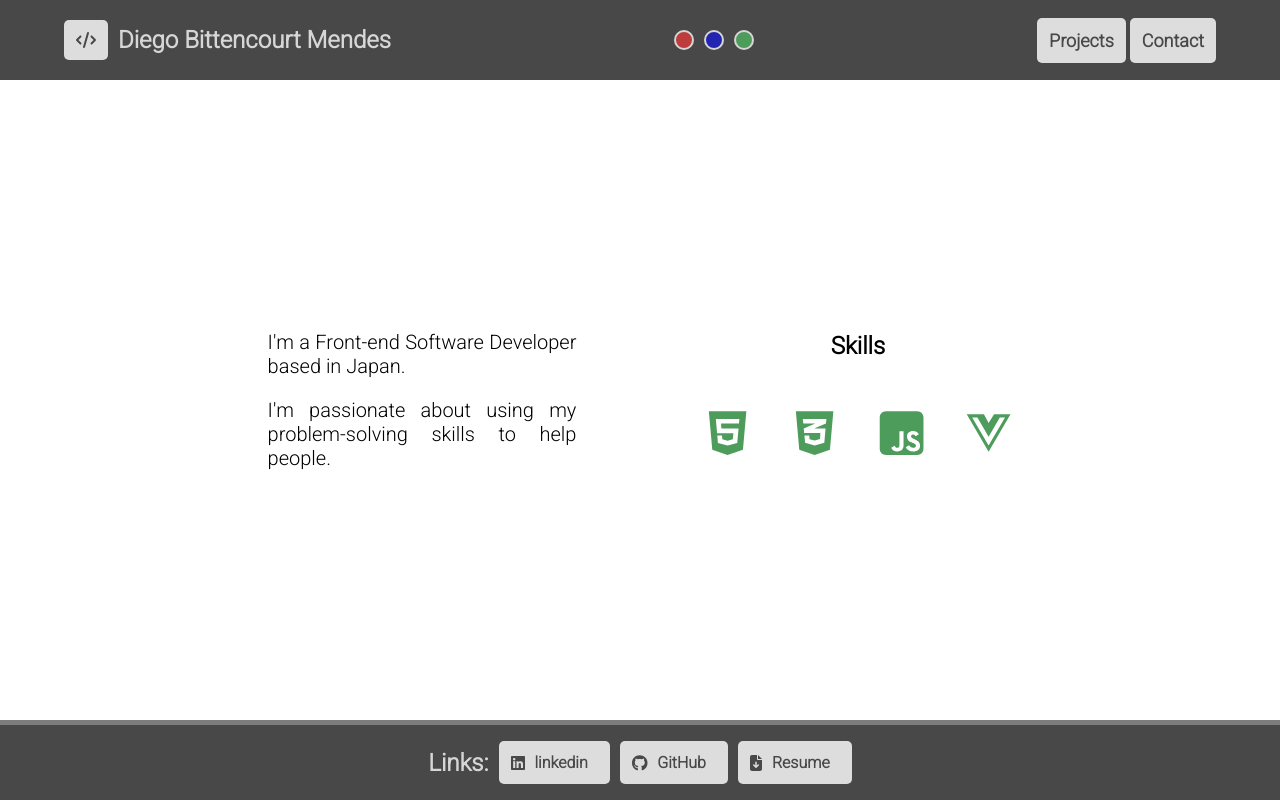
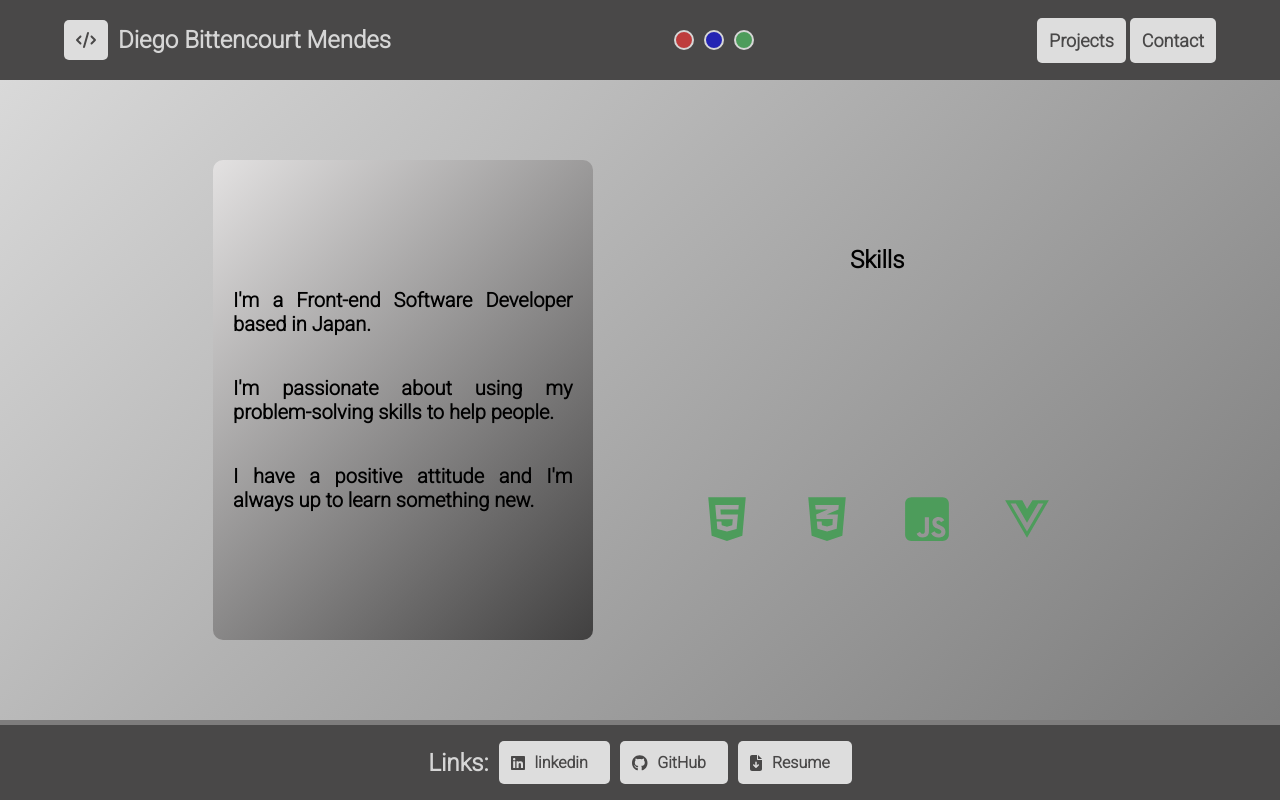
Before and after one commit to Diego-Bittencourt/portfolio_page, a Vue app: page / in a window 1280 px wide. Built offline with nearby package versions, Linux system fonts and the light colour scheme.

Commit message:
STYLE - add front painel and body bkground

```diff
--- a/src/App.vue
+++ b/src/App.vue
@@ -64,6 +64,7 @@ html {
 
 body {
   font-size: 1.6rem;
+  background-image: linear-gradient(135deg, rgb(221, 221, 221), rgb(119, 119, 119));
 }
 
 section {
@@ -71,7 +72,7 @@ section {
   width: 95%;
   max-width: 1000px;
   margin: 0 auto;
-  padding: 5vh 5vw;
+  padding: 5vh 2vw;
   display: flex;
   align-items: center;
 }
--- a/src/components/UI/BaseButton.vue
+++ b/src/components/UI/BaseButton.vue
@@ -1,5 +1,5 @@
 <template>
-  <button v-if="button" :class="color">
+  <button v-if="button" :class="color" class="simplebutton">
     <slot></slot>
   </button>
   <router-link v-if="link" :to="to" :class="color">
@@ -64,6 +64,12 @@ button {
   padding: 1rem;
 }
 
+.simplebutton {
+  background-color: #fff;
+  border-color: #444;
+  box-shadow: 3px 3px 5px 0px #0e0d0d7e;
+}
+
 button:hover,
 a:hover {
   background-color: #494848;
--- a/src/components/UI/BaseCard.vue
+++ b/src/components/UI/BaseCard.vue
@@ -28,6 +28,7 @@ export default {
     transition: 0.3s;
     border-radius: 10px;
     cursor: default;
+    background-color: #ddd;
 }
 
 .blue:hover {
--- a/src/pages/FrontPainel.vue
+++ b/src/pages/FrontPainel.vue
@@ -1,12 +1,16 @@
 <template>
   <div class="frontpainelwrapper">
-    <div class="description frontcard">
+    <div class="frontcard" :class="bkgroundcolor">
+      <div class="descriptiontext">
       <p>I'm a Front-end Software Developer based in Japan.</p>
       <p>
         I'm passionate about using my problem-solving skills to help people.
       </p>
+      <p>I have a positive attitude and I'm always up to learn something new.</p>
     </div>
-    <div class="animation frontcard">
+    <div class="graylayer"></div>
+    </div>
+    <div class="skillsbox frontcard">
       <h2>Skills</h2>
       <ul>
         <li :class="color">
@@ -38,6 +42,11 @@ export default {
       color: this.color,
     };
   },
+  computed: {
+    bkgroundcolor () {
+      return this.color.value + "card" + " " + "description";
+     }
+  }
 };
 </script>
 
@@ -48,7 +57,8 @@ export default {
   align-items: center;
   justify-content: space-around;
   flex-wrap: wrap;
-  height: 100%;
+  height: 60vh;
+  width: 100%;
 }
 
 ul {
@@ -67,6 +77,14 @@ h5 {
   font-size: 1.5rem;
   text-align: center;
   font-size: bold;
+}
+
+.skillsbox {
+  display: flex;
+  justify-content: space-around;
+  align-items: center;
+  flex-direction: column;
+  width: 100%;
 }
 
 li {
@@ -88,6 +106,7 @@ li:hover .skillsicon {
 
 p {
   margin: 2rem;
+  font-weight: 700;
 }
 
 .skilltext {
@@ -104,17 +123,21 @@ li:hover .skilltext {
 .description {
   font-size: 2rem;
   text-align: justify;
+  transition: 1s;
 }
 
 .frontcard {
   width: 40%;
   min-width: 250px;
+  height: 100%;
+  border-radius: 10px;
+  position: relative;
 }
 
 .green,
 .blue,
 .red {
-  transition: 0.3s ease-in-out;
+  /* transition: 0.3s ease-in-out; */
   padding: 1rem;
 }
 
@@ -141,4 +164,52 @@ li:hover .skilltext {
 .blue:hover {
   text-shadow: 0 8px 10px rgb(36, 36, 179);
 }
+
+.graylayer {
+  position: absolute;
+  width: 100%;
+  height: 100%;
+  top: 0;
+  right: 0;
+  bottom: 0;
+  left: 0;
+  opacity: 0.8;
+  background-image: linear-gradient(135deg, rgb(233, 231, 231), rgb(41, 40, 40));
+  border-radius: 10px;
+  z-index: 1;
+}
+
+.descriptiontext {
+  position: absolute;
+  width: 100%;
+  height: 100%;
+  top: 0;
+  right: 0;
+  left: 0;
+  right: 0;
+  z-index: 2;
+  display: flex;
+  flex-direction: column;
+  justify-content: center;
+}
+
+.redcard,
+.greencard,
+.bluecard {
+  transition: 1s ease-in-out;
+}
+
+.greencard {
+  background-color: #65c777;
+}
+
+.redcard {
+  background-color: rgb(216, 71, 71);
+}
+
+.bluecard {
+  background-color:rgb(58, 58, 206);
+}
+
+
 </style>
```
